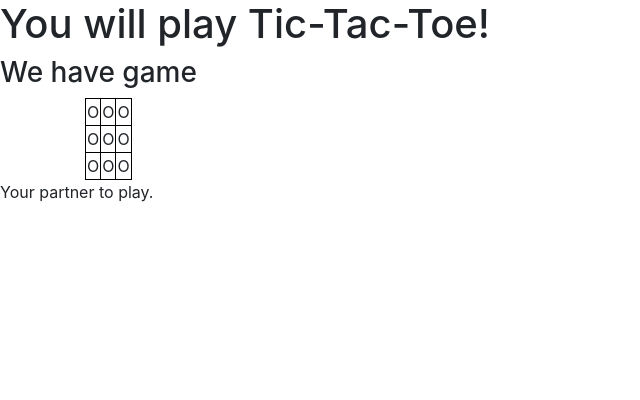
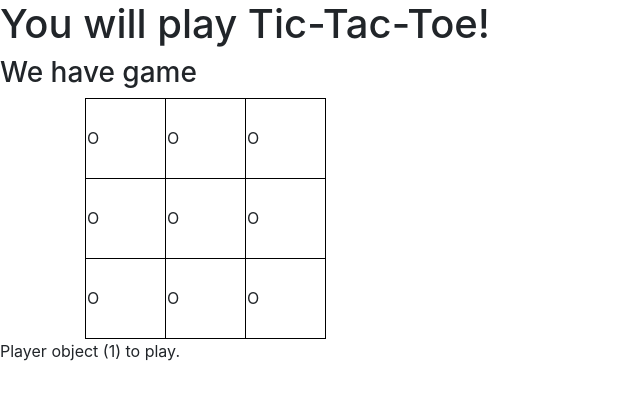
Before and after one commit to TheHorusHawk/Games-Arena, a Django app: template backend/ground/templates/ground/tictactoe.html in a window 1280 px wide. Shown: the top 400 px of the page, without its empty margins (0-640 px from the left). Run offline with Django 3.2, Linux system fonts and the light colour scheme; tables that the repository leaves empty hold one stand-in row (values such as "Sample post"); the template is opened without the code that fills it: values that come from a table or form of the project are taken from there, most other values are stand-ins (such as "Sample title", 1, 10 or a date in 2020); some libraries are stand-ins or nearby versions.

Commit message:
Implementing tictactoe
Page reloads

```diff
--- a/backend/ground/static/ground/tictactoe.css
+++ b/backend/ground/static/ground/tictactoe.css
@@ -1,4 +1,9 @@
 td {
-    min-width: 30%;
+    min-width: 10vh;
     border: 1px solid black;
 }
+
+tr {
+    height:10vh;
+    width: 10vh;
+}
--- a/backend/ground/static/ground/tictactoeactive.js
+++ b/backend/ground/static/ground/tictactoeactive.js
@@ -26,7 +26,7 @@
         }),
         credentials: 'same-origin',
         headers: { "X-CSRFToken": csrftoken }
-    })
+    }).then(()=> (location.reload()))
 }
 
 //added to add csrf token
--- a/backend/ground/templates/ground/tictactoe.html
+++ b/backend/ground/templates/ground/tictactoe.html
@@ -62,7 +62,7 @@
 <p>Please make a move by clicking on a square.</p>
 <script src="{% static 'ground/tictactoeactive.js' %}"></script>
 {% else %}
-<p>Your partner to play.</p>
+<p>{{ activePlayer }} to play.</p>
 <script src="{% static 'ground/tictactoepassive.js' %}"></script>
 {% endif %}
 {% endblock %}
--- a/backend/ground/views.py
+++ b/backend/ground/views.py
@@ -115,8 +115,9 @@
     #board = getattr(newGame, "board")
     #otherwise get game from db
 
-    # If POST it's a move
     if request.method == "POST":
+        """Implements making a move"""
+        #IF request.session.nickname == thisGame.activePlayer
         #loads which square information from request
         square = json.loads(request.body)['id']
         isPlayer1 = thisGame.activePlayer == thisGame.player1
@@ -137,6 +138,7 @@
 
     return render(request, "ground/tictactoe.html", {
         "message": "I am implementing tictactoe.",
+        "activePlayer": thisGame.activePlayer.nickname,
         "game":thisGame,
         "board":board,
         "toPlay":toPlay,
```
